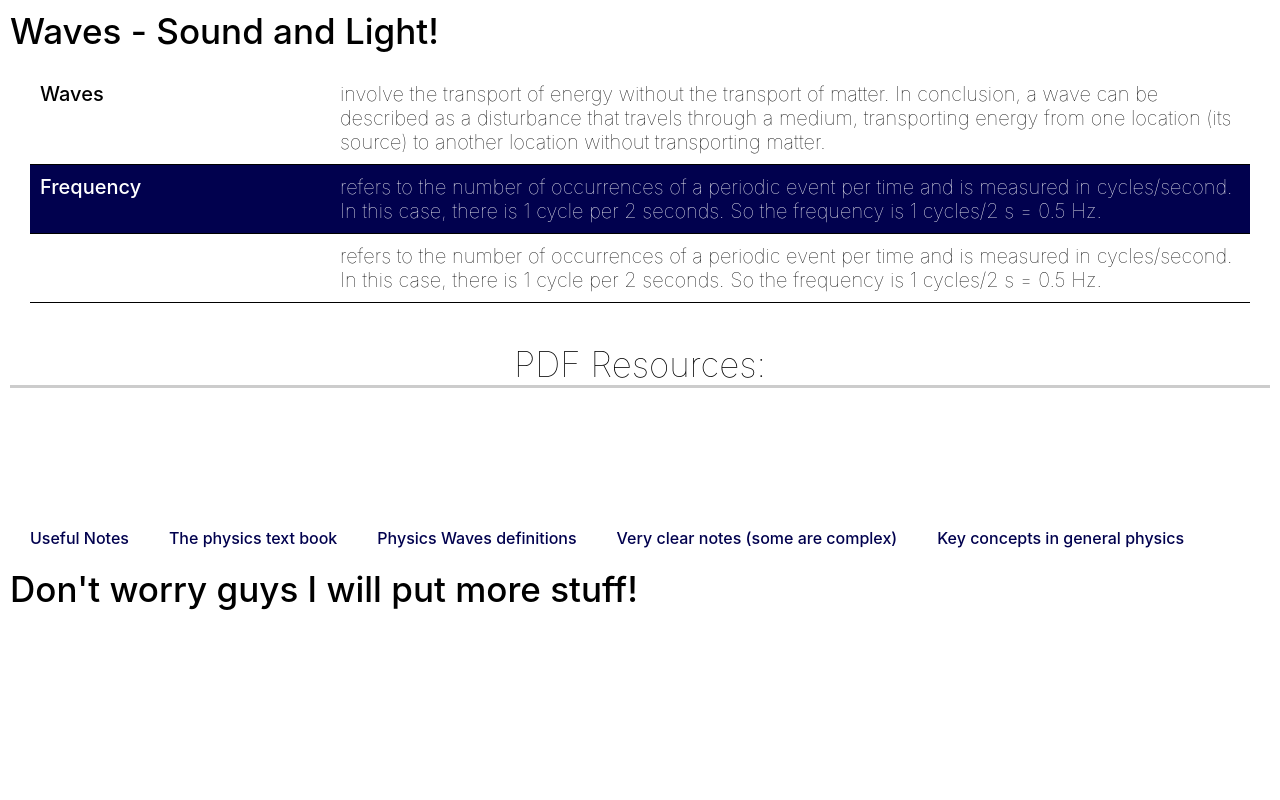
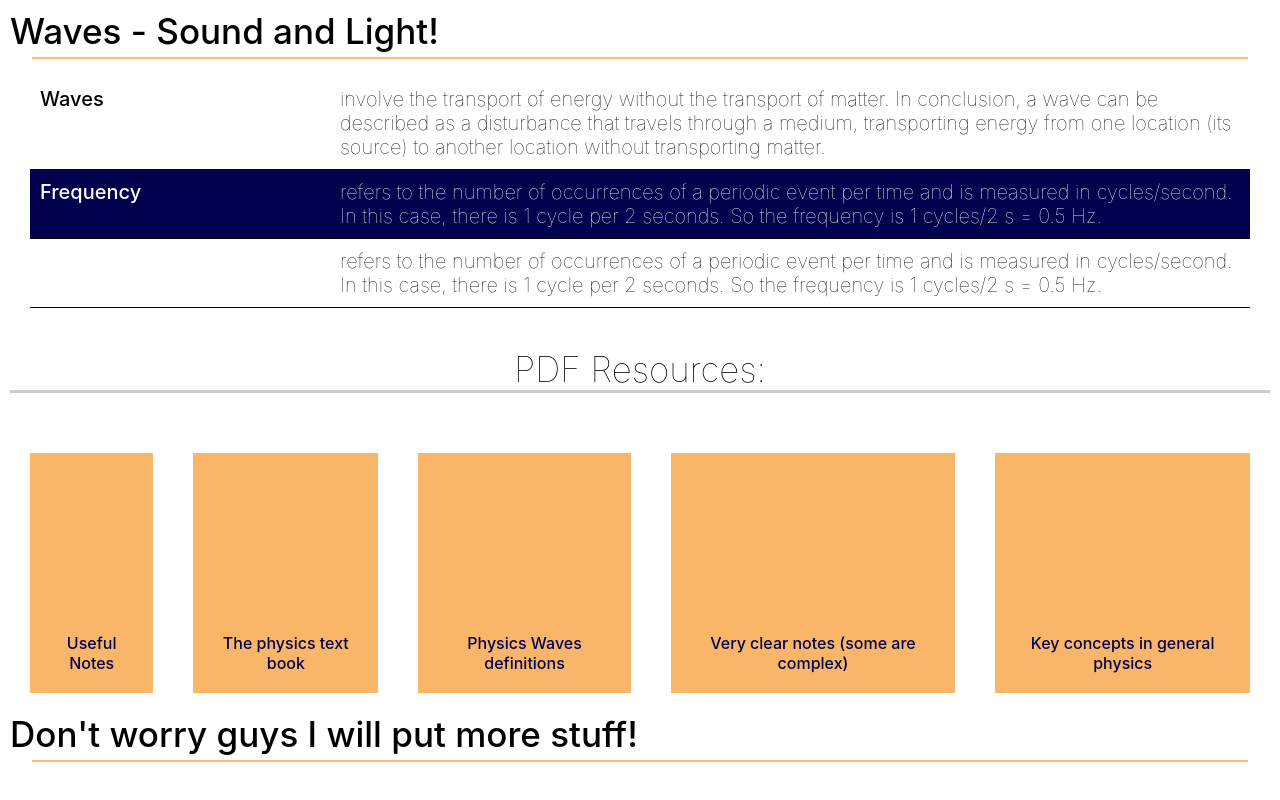
Before and after one commit to mosesmadale/year11, a plain HTML site: page physics.html in a window 1280 px wide. Drawn offline with nearby package versions, Linux system fonts and the light colour scheme.

Commit message:
Add files via upload

```diff
--- a/styles.css
+++ b/styles.css
@@ -321,7 +321,8 @@ iframe {
 .resources-title{
     font-weight:500;
     font-size: 35px;
-    box-shadow: 0px 24px 1px -23px rgb(75, 74, 74);
+    box-shadow: 0px 24px 0px -22px rgba(255, 145, 0, 0.589);
+    padding-bottom: 5px;
 }
 .resources-text{
     font-weight: 50;
@@ -491,8 +492,6 @@ div.fact-file-data{
 .quiz-title:before{
     content: 'Quizes on this Topic';
 }
-body{
-}
 
 .pdf-s-container{
     width: 100%;
@@ -501,6 +500,8 @@ body{
 .pdf-s{
     display: grid;
     grid-template-rows:repeat(5, 1fr);
+    background-color: rgb(250, 182, 104);
+    padding: 20px;
 }
 
 .pdf-s:hover{
@@ -515,6 +516,7 @@ body{
     background-image: url('pdf 2.png');
     background-size: contain;
     background-repeat: no-repeat;
+    background-position: center;
     grid-row: 1/5;
 }
 .pdf-s-title{
```
